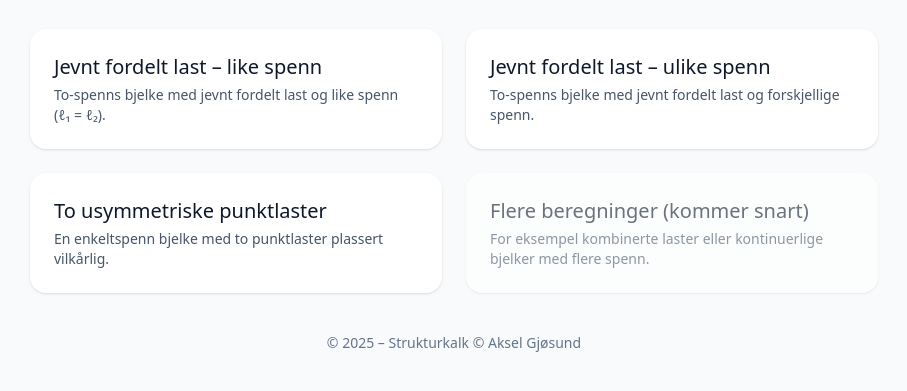
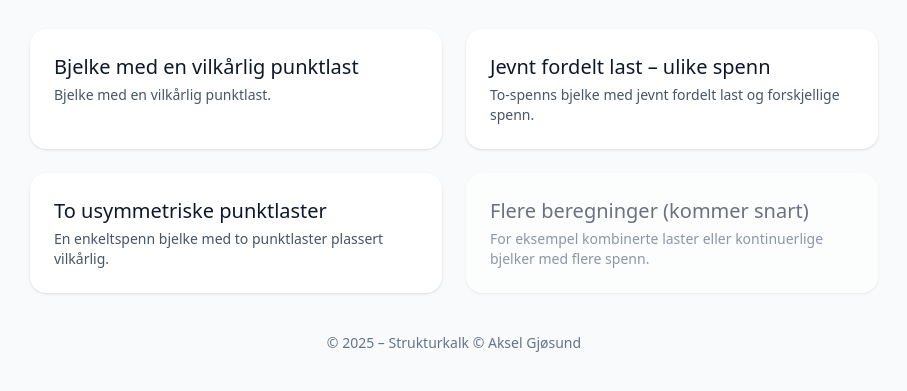
Before and after one commit to gjosunda/gjosunda.github.io, a plain HTML site: page index.html in a window 1280 px wide. Shown: the part 95-486 px from the top of the page, without its empty margins (186-1093 px from the left). Drawn offline with nearby package versions, Linux system fonts and the light colour scheme.

Commit message:
Update index.html

```diff
--- a/index.html
+++ b/index.html
@@ -14,9 +14,9 @@
     </header>
 
     <main class="grid sm:grid-cols-2 gap-6">
-      <a href="jevnt_fordelt_last_like.html" class="block bg-white rounded-2xl shadow hover:shadow-lg p-6 transition">
-        <h2 class="text-xl font-medium mb-1">Jevnt fordelt last – like spenn</h2>
-        <p class="text-slate-600 text-sm">To-spenns bjelke med jevnt fordelt last og like spenn (ℓ₁ = ℓ₂).</p>
+      <a href="Bjelke med en vilkårlig punktlast.html" class="block bg-white rounded-2xl shadow hover:shadow-lg p-6 transition">
+        <h2 class="text-xl font-medium mb-1">Bjelke med en vilkårlig punktlast</h2>
+        <p class="text-slate-600 text-sm">Bjelke med en vilkårlig punktlast.</p>
       </a>
 
       <a href="Bjelke med to ulike felt.html" class="block bg-white rounded-2xl shadow hover:shadow-lg p-6 transition">
```
